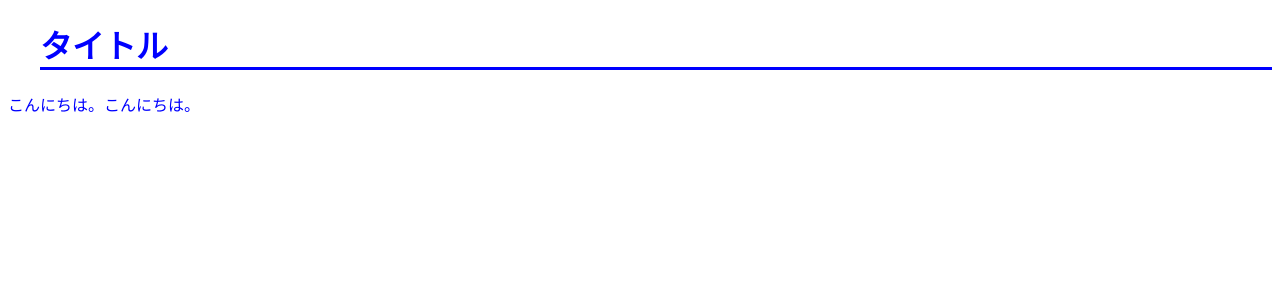
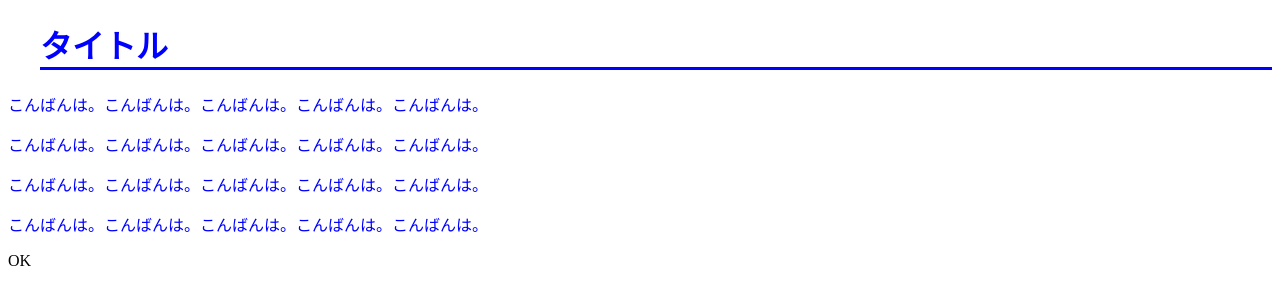
Before and after one commit to ngtrrrn/mycssvariables, a plain HTML site: page index.html in a window 1280 px wide. Drawn offline with Linux system fonts and the light colour scheme.

Commit message:
こんにちは→こんばんはに変更

```diff
--- a/index.html
+++ b/index.html
@@ -8,6 +8,10 @@
 </head>
 <body>
   <h1>タイトル</h1>
-  <p>こんにちは。こんにちは。</p>
+  <p>こんばんは。こんばんは。こんばんは。こんばんは。こんばんは。</p>
+  <p>こんばんは。こんばんは。こんばんは。こんばんは。こんばんは。</p>
+  <p>こんばんは。こんばんは。こんばんは。こんばんは。こんばんは。</p>
+  <p>こんばんは。こんばんは。こんばんは。こんばんは。こんばんは。</p>
+  <div class="btn">OK</div>
 </body>
 </html>
```
